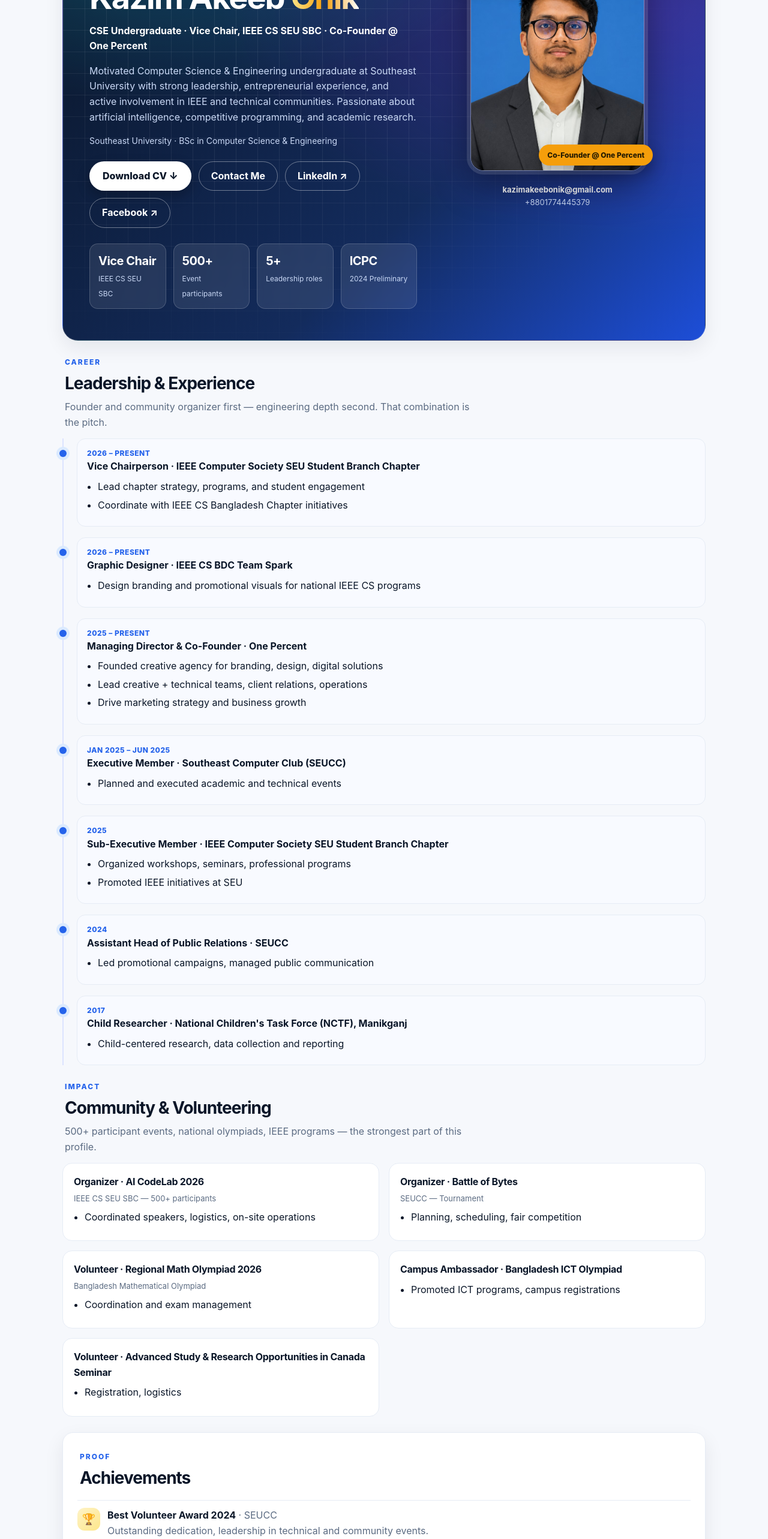
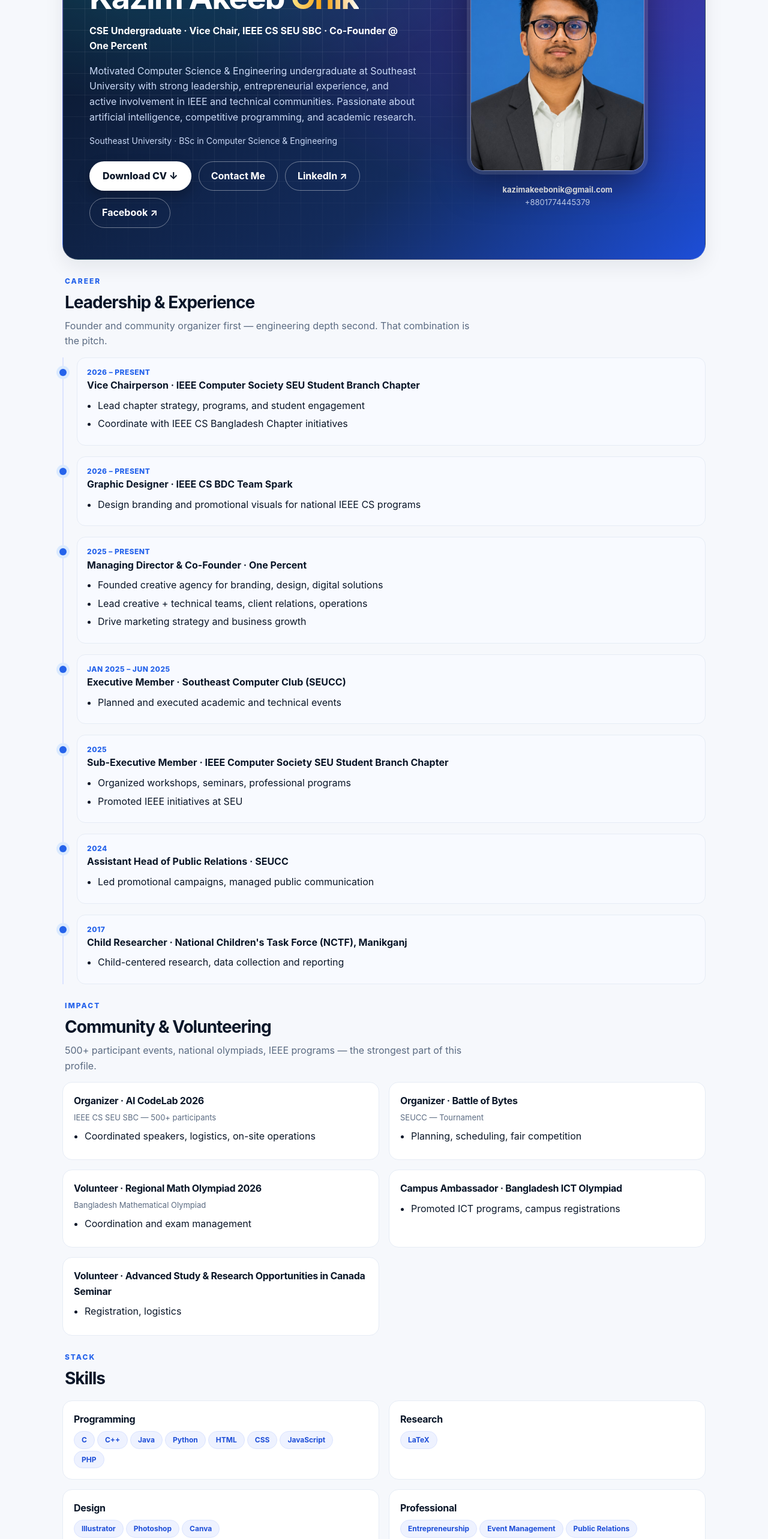
Before and after one commit to CforCGlow/portfolio, a Next.js app: page / in a window 1280 px wide. Shown: the part 234-2800 px from the top of the page at 60% size. Built offline with nearby package versions, Linux system fonts and the light colour scheme.

Commit message:
Clean hero (no badges/stats), hide achievements, add RexmoBD team project

```diff
--- a/app/page.js
+++ b/app/page.js
@@ -1,4 +1,4 @@
-import { profile, experiences, volunteering, achievements, skills, projects } from "@/lib/data";
+import { profile, experiences, volunteering, skills, projects } from "@/lib/data";
 import ContactForm from "@/components/ContactForm";
 
 export default function Home() {
@@ -17,18 +17,10 @@ export default function Home() {
             <a className="btn-ghost" href={profile.socials.linkedin} target="_blank">LinkedIn ↗</a>
             <a className="btn-ghost" href="https://www.facebook.com/cglow17" target="_blank">Facebook ↗</a>
           </div>
-          <div className="stats">
-            <div className="stat"><strong>Vice Chair</strong><br /><span>IEEE CS SEU SBC</span></div>
-            <div className="stat"><strong>500+</strong><br /><span>Event participants</span></div>
-            <div className="stat"><strong>5+</strong><br /><span>Leadership roles</span></div>
-            <div className="stat"><strong>ICPC</strong><br /><span>2024 Preliminary</span></div>
-          </div>
         </div>
         <div className="hero-photo">
           <div className="photo-wrap">
             <img src="/profile.jpg" alt="Kazim Akeeb Onik" className="profile-img" />
-            <span className="float-badge b1">★ Best Volunteer 2024</span>
-            <span className="float-badge b2">Co-Founder @ One Percent</span>
           </div>
           <p className="hero-contact">
             <a href={`mailto:${profile.email}`}>{profile.email}</a><br />{profile.phone}
@@ -70,21 +62,6 @@ export default function Home() {
         </div>
       </section>
 
-      <section className="section">
-        <div className="card" style={{ margin: 0 }}>
-          <div className="sec-head">
-            <div className="sec-eyebrow">Proof</div>
-            <h2>Achievements</h2>
-          </div>
-          {achievements.map((a, i) => (
-            <div key={i} className="ach">
-              <span className="icon">🏆</span>
-              <div><strong>{a.title}</strong> <span className="muted">· {a.org}</span><br /><span className="muted">{a.description}</span></div>
-            </div>
-          ))}
-        </div>
-      </section>
-
       <section id="skills" className="section">
         <div className="sec-head">
           <div className="sec-eyebrow">Stack</div>
@@ -105,7 +82,7 @@ export default function Home() {
         <div className="sec-head">
           <div className="sec-eyebrow">Work</div>
           <h2>Projects</h2>
-          <p>Small but real — LigaPro is a full Next.js + Supabase build, One Percent is a live business.</p>
+          <p>Selected builds — full-stack, team, and client work.</p>
         </div>
         <div className="grid2">
           {projects.map((p, i) => (
```
Also changed, not shown: lib/data.js, 1 other file (tests, documents, lock files or other folders).
